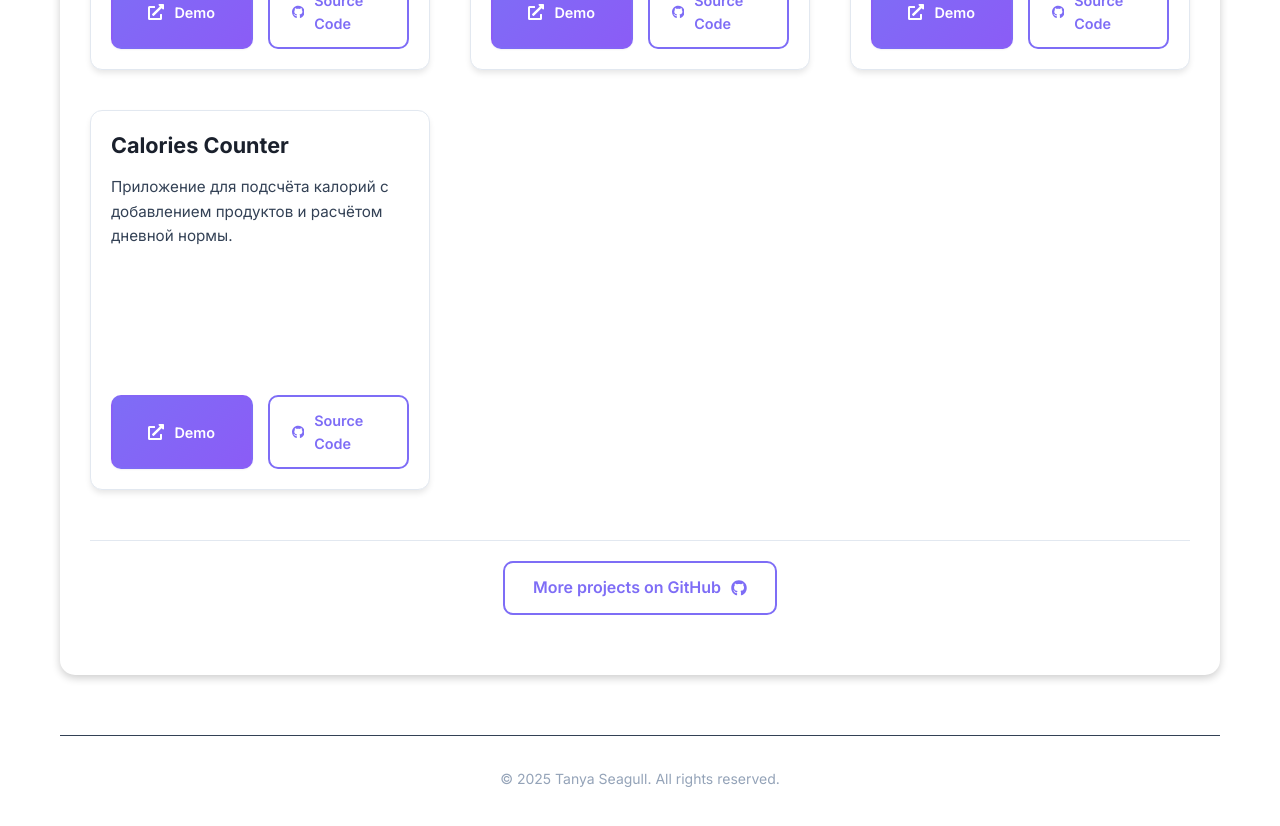
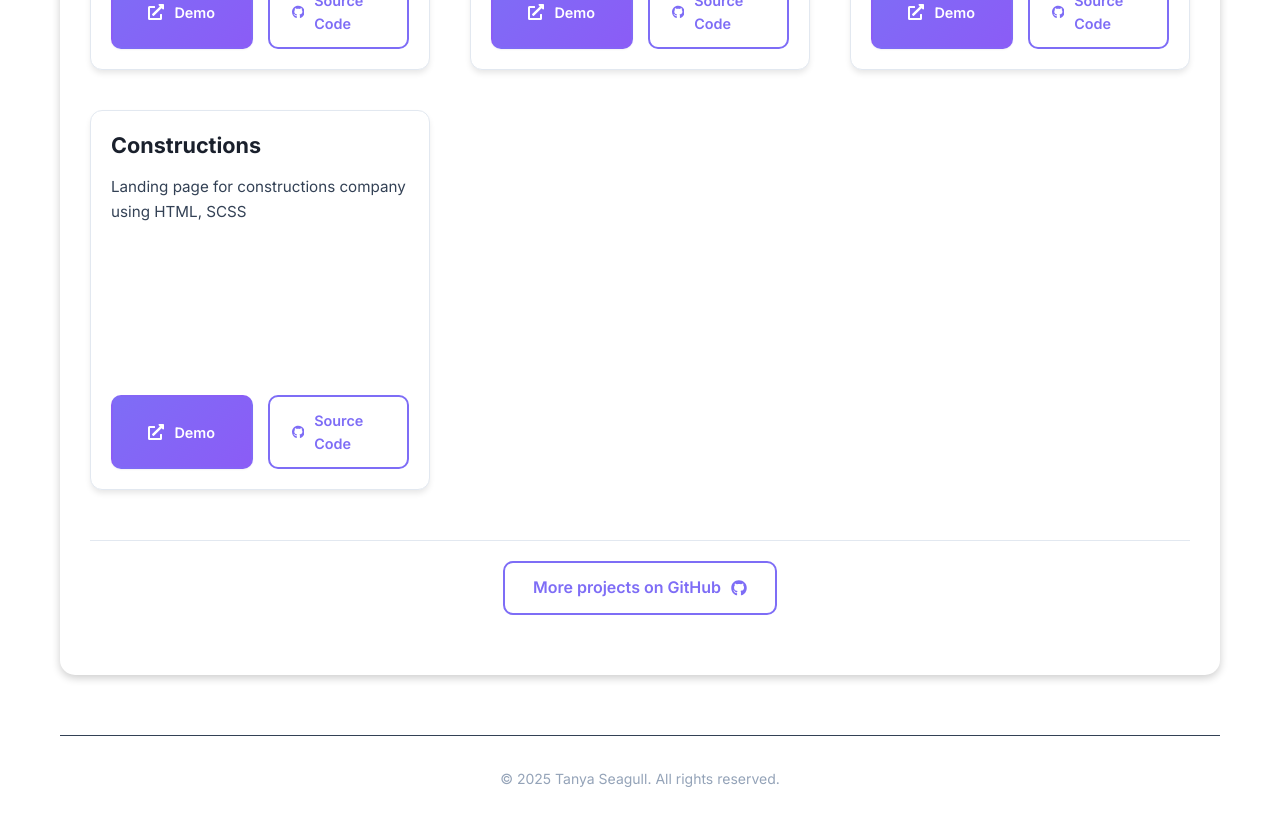
Before and after one commit to TanyaSeagull/Portfolio, a React (Vite) app: page / in a window 1280 px wide. Shown: the part 2980-3806 px from the top of the page. Built offline with nearby package versions, Linux system fonts and the light colour scheme; a web font is replaced by a local one.

Commit message:
Update Projects.jsx

```diff
--- a/src/sections/Projects/Projects.jsx
+++ b/src/sections/Projects/Projects.jsx
@@ -27,10 +27,10 @@ const projectsData = [
   },
   {
     id: 4,
-    title: "Calories Counter",
-    description: "Приложение для подсчёта калорий с добавлением продуктов и расчётом дневной нормы.",
-    demoLink: "https://romanstashuk.github.io/calories-counter/",
-    sourceLink: "https://github.com/RomanStashuk/calories-counter/"
+    title: "Constructions",
+    description: "Landing page for constructions company using HTML, SCSS",
+    demoLink: "https://tanyaseagull.github.io/Constructions/",
+    sourceLink: "https://github.com/TanyaSeagull/Constructions"
   }
 ]
 
```
